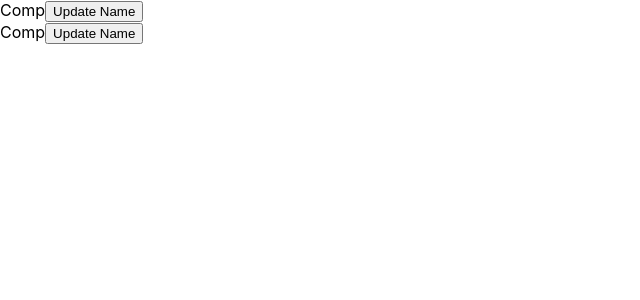
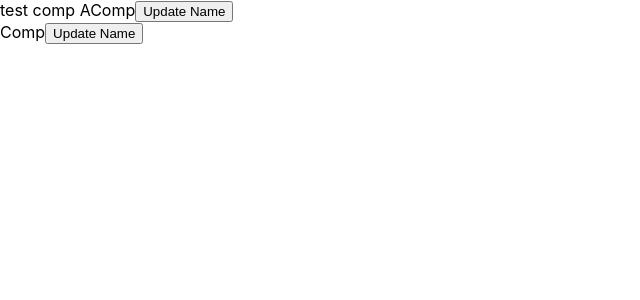
Before and after one commit to Mohammedazzam/React-Beginner2, a React (Create React App) app: page / in a window 1280 px wide. Shown: the top 300 px of the page, without its empty margins (0-640 px from the left). Built offline with nearby package versions, Linux system fonts and the light colour scheme.

Commit message:
تمرير بروبس من خلال الكومبوننت الأصلي

```diff
--- a/src/App.js
+++ b/src/App.js
@@ -8,7 +8,7 @@ class App extends Component {
   render() {
     return (
       <div className="App">
-        <CompA/>
+        <CompA test="test comp A"/>
         <CompB/>
       </div>
     );
--- a/src/component/CompA.js
+++ b/src/component/CompA.js
@@ -8,6 +8,7 @@ class CompA extends Component {
         console.log(this.props)
         return (
             <div>
+                {this.props.test}
                 {name}
                 <button onClick={updateNameState}>Update Name</button>
             </div>
--- a/src/component/WithComp.js
+++ b/src/component/WithComp.js
@@ -6,12 +6,15 @@ const withComp = (OrgComp) => {
         state = {
             name: "Comp"
         }
-        updateNameState = () =>{
-            this.setState({name:'Comp 2'})
+        updateNameState = () => {
+            this.setState({ name: 'Comp 2' })
         }
 
         render() {
-            return <OrgComp name= {this.state.name} updateNameState={this.updateNameState}/>
+            return <OrgComp name={this.state.name}
+            updateNameState={this.updateNameState}
+            {...this.props}
+            />
         }
     }
 }
```
